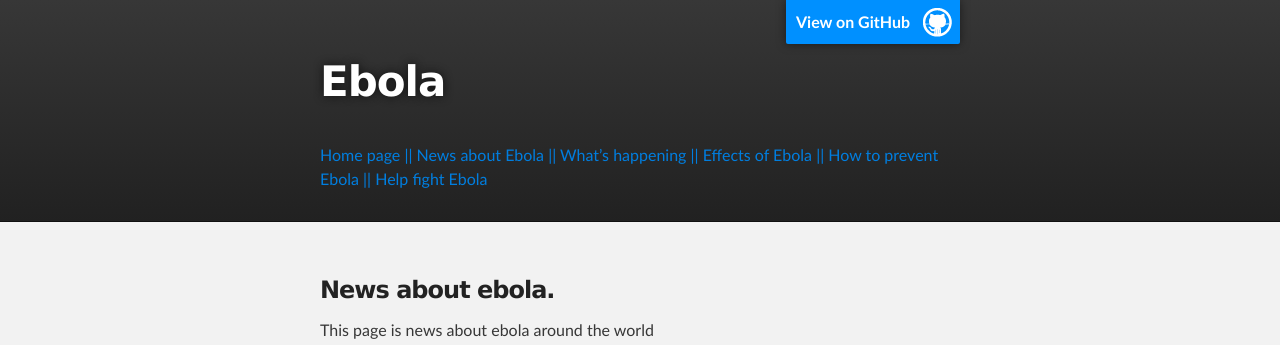
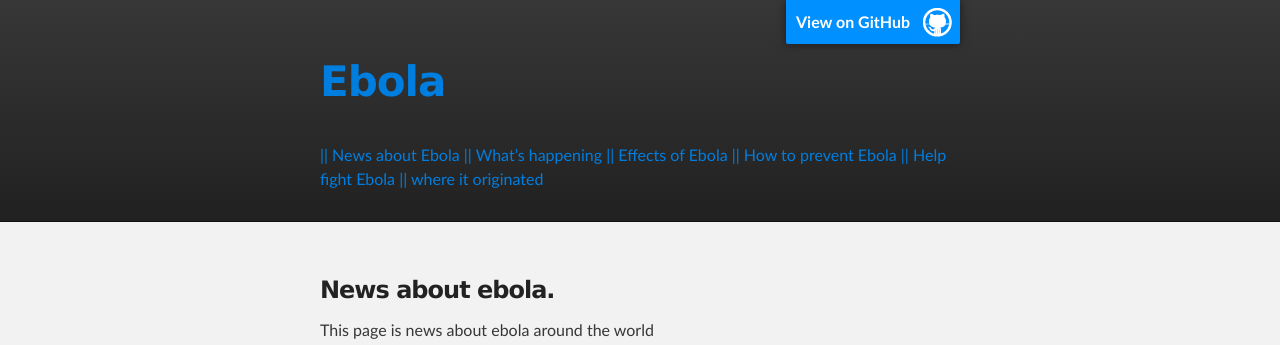
Before and after one commit to Francisco999/Ebola, a plain HTML site: page index3.html in a window 1280 px wide. Shown: the top 345 px of the page. Drawn offline with Linux system fonts and the light colour scheme.

Commit message:
Update index3.html

```diff
--- a/index3.html
+++ b/index3.html
@@ -35,24 +35,22 @@ a:hover {
   text-decoration: underline;
   color: white;
 }
-a:visited {
-  color: gray;
-}
+
           </style>
 
 
 
-          <h1 id="project_title">Ebola</h1>
+         <h1 id="project_title"><a href="index.html">Ebola</a></h1>
           <h2 id="project_tagline"></h2>
 
-           <section id="links">
+            <section id="links">
 
-              <a class="Home" href="index.html">Home page</a>
               <a class="News_about_Ebola" href="index2.html">|| News about Ebola</a>
               <a class="Whats_happening" href="index3.html"> || What’s happening</a>
               <a class="effects" href="index4.html">|| Effects of Ebola</a>
               <a class="prevent_it" href="index5.html">|| How to prevent Ebola</a>
               <a class="help_out" href="index6.html">|| Help fight Ebola</a>
+              <a class="where_it_originated" href="index7.html">|| where it originated</a>
 
             </section>
         </header>
```
